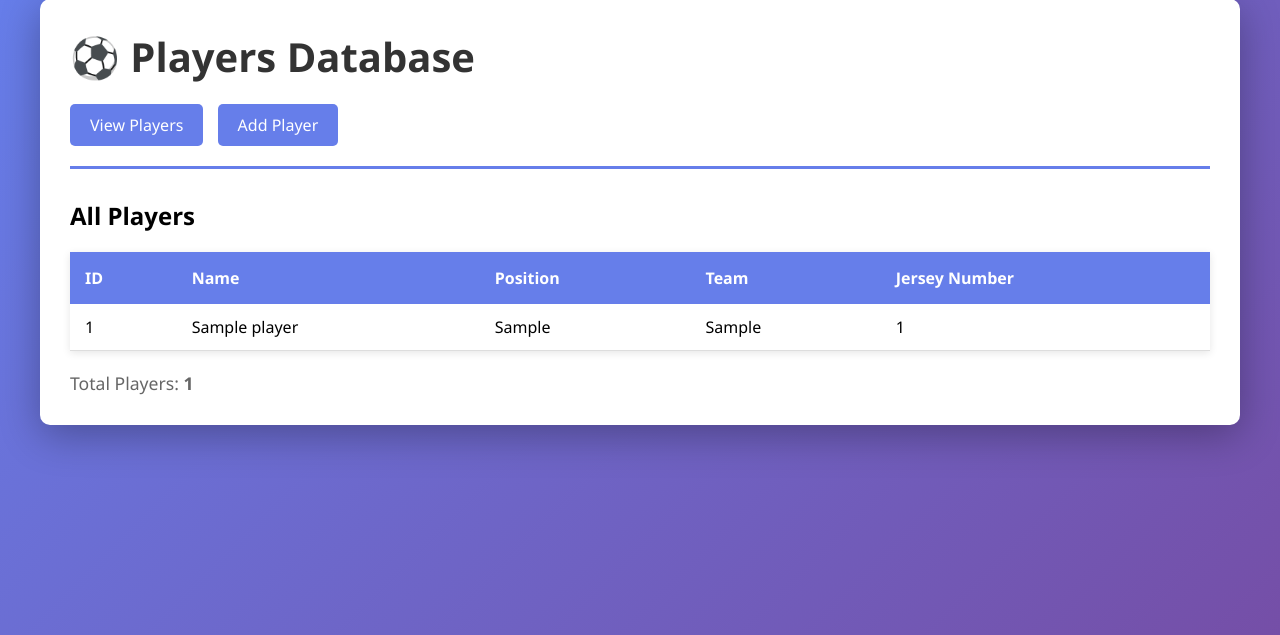
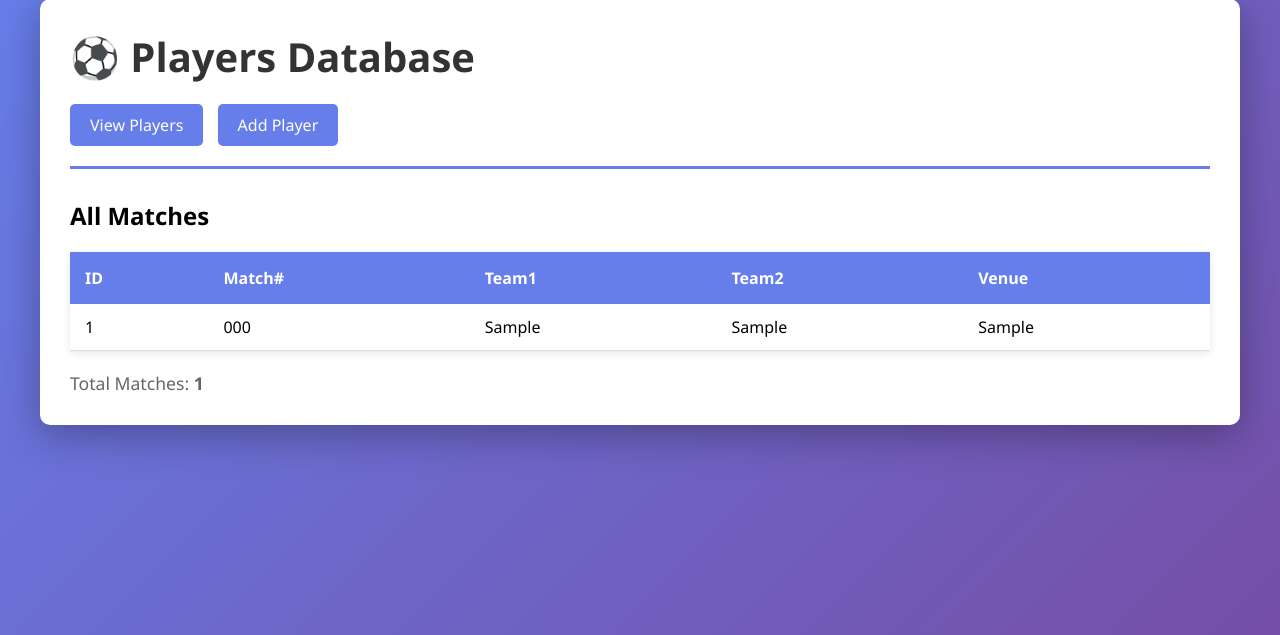
Before and after one commit to heres-riya/unoworld, a Flask app: template templates/index.html in a window 1280 px wide. Shown: the part 21-656 px from the top of the page. Run offline with Flask 3, Linux system fonts and the light colour scheme; the template is opened without the code that fills it: values that come from a table or form of the project are taken from there, others are empty; tables that the repository leaves empty hold one stand-in row (values such as "Sample post").

Commit message:
Match display

```diff
--- a/app.py
+++ b/app.py
@@ -52,8 +52,8 @@ class Match(db.Model):
 def index():
     """Display all players"""
     try:
-        players = Player.query.all()
-        return render_template('index.html', players=players)
+        matches = Matches.query.all()
+        return render_template('index.html', matches=matches)
     except Exception as e:
         return f"<h1>Error fetching data</h1><p>{str(e)}</p>", 500
 
@@ -99,6 +99,7 @@ def add_dummy():
 
 @app.route('/initdb')
 def initdb():
+    return
     """Initialize database with tables and sample data"""
     try:
         # Create all tables
@@ -141,6 +142,7 @@ def initmatches():
 
 @app.route('/dummymatches')
 def dummymatches():
+    return
     """Parse matches.csv and insert records into the matches table"""
     try:
         # Create table if it doesn't exist
--- a/templates/index.html
+++ b/templates/index.html
@@ -1,39 +1,39 @@
 {% extends "base.html" %}
 
-{% block title %}Players - Database Viewer{% endblock %}
+{% block title %}Schedule Viewer{% endblock %}
 
 {% block content %}
-<h2>All Players</h2>
+<h2>All Matches</h2>
 
-{% if players %}
+{% if matches %}
     <table>
         <thead>
             <tr>
                 <th>ID</th>
-                <th>Name</th>
-                <th>Position</th>
-                <th>Team</th>
-                <th>Jersey Number</th>
+                <th>Match#</th>
+                <th>Team1</th>
+                <th>Team2</th>
+                <th>Venue</th>
             </tr>
         </thead>
         <tbody>
-            {% for player in players %}
+            {% for match in matches %}
                 <tr>
-                    <td>{{ player.id }}</td>
-                    <td>{{ player.name }}</td>
-                    <td>{{ player.position or 'N/A' }}</td>
-                    <td>{{ player.team or 'N/A' }}</td>
-                    <td>{{ player.jersey_number or 'N/A' }}</td>
+                    <td>{{ match.id }}</td>
+                    <td>{{ match.match_number }}</td>
+                    <td>{{ match.team1 or 'N/A' }}</td>
+                    <td>{{ match.team2 or 'N/A' }}</td>
+                    <td>{{ match.stadium or 'N/A' }}</td>
                 </tr>
             {% endfor %}
         </tbody>
     </table>
     <div class="record-count">
-        Total Players: <strong>{{ players|length }}</strong>
+        Total Matches: <strong>{{ matches|length }}</strong>
     </div>
 {% else %}
     <div class="no-data">
-        <p>No players found. <a href="/create">Add one now!</a></p>
+        <p>No matches found </p>
     </div>
 {% endif %}
 {% endblock %}
```
